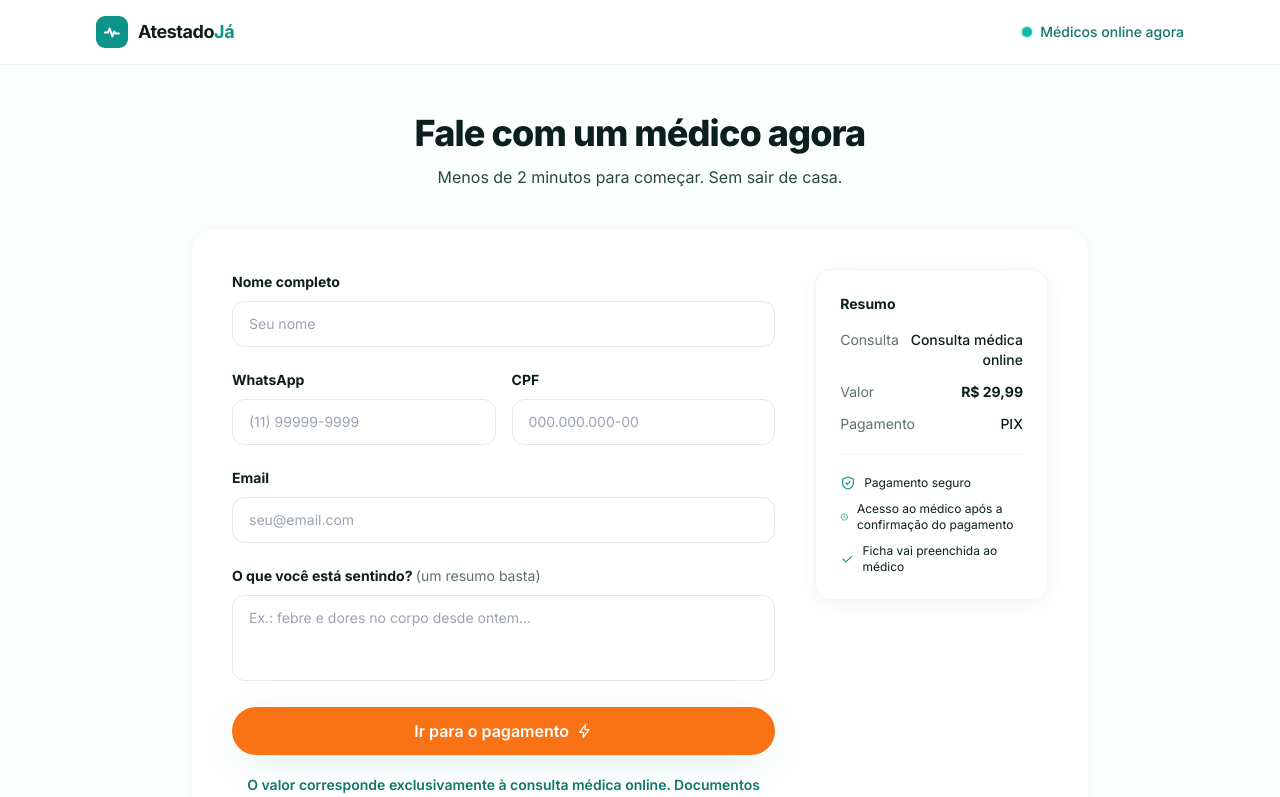
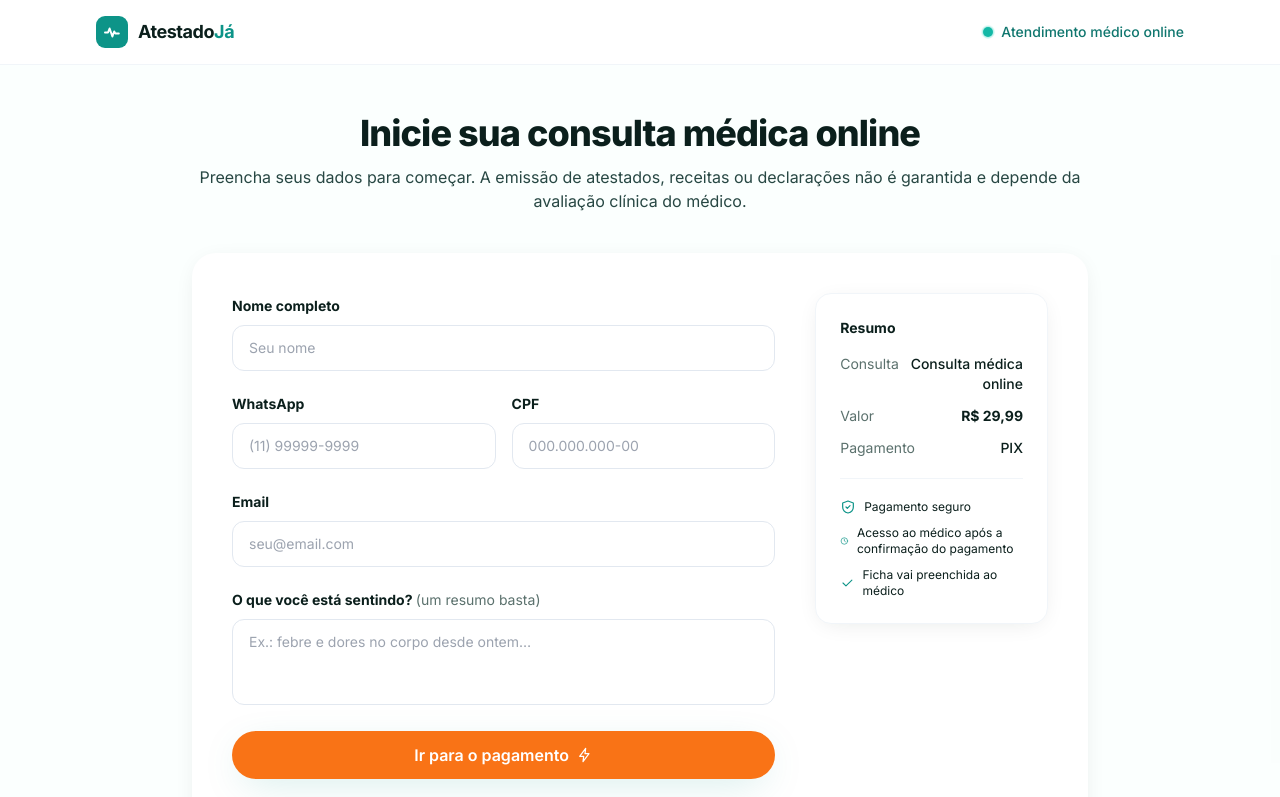
Before and after one commit to ralflundgrenn-spec/medicinalfast, a Next.js app: page /agendar in a window 1280 px wide. Shown: the top 797 px of the page. Built offline with nearby package versions, Linux system fonts and the light colour scheme.

Commit message:
Update page metadata and text for clarity

```diff
--- a/app/agendar/page.tsx
+++ b/app/agendar/page.tsx
@@ -4,9 +4,9 @@ import { LogoMark } from "@/components/icons";
 import { AgendarForm } from "./agendar-form";
 
 export const metadata = {
-  title: "Iniciar consulta — Atestado Já",
+  title: "Iniciar consulta médica online — Atestado Já",
   description:
-    "Preencha os seus dados e fale com um médico online em minutos. Receba o seu atestado sem sair de casa.",
+    "Preencha seus dados para iniciar uma consulta médica online. A emissão de documentos depende de indicação clínica.",
 };
 
 export default function AgendarPage() {
@@ -22,7 +22,7 @@ export default function AgendarPage() {
           </Link>
           <span className="flex items-center gap-2 text-sm font-medium text-brand-700">
             <span className="live-dot" />
-            Médicos online agora
+            Atendimento médico online
           </span>
         </div>
       </header>
@@ -32,10 +32,12 @@ export default function AgendarPage() {
           <div className="mx-auto max-w-4xl">
             <div className="text-center">
               <h1 className="text-3xl font-extrabold tracking-tight text-ink-900 sm:text-4xl">
-                Fale com um médico agora
+                Inicie sua consulta médica online
               </h1>
               <p className="mt-3 text-ink-700">
-                Menos de 2 minutos para começar. Sem sair de casa.
+                Preencha seus dados para começar. A emissão de atestados,
+                receitas ou declarações não é garantida e depende da avaliação
+                clínica do médico.
               </p>
             </div>
 
```
